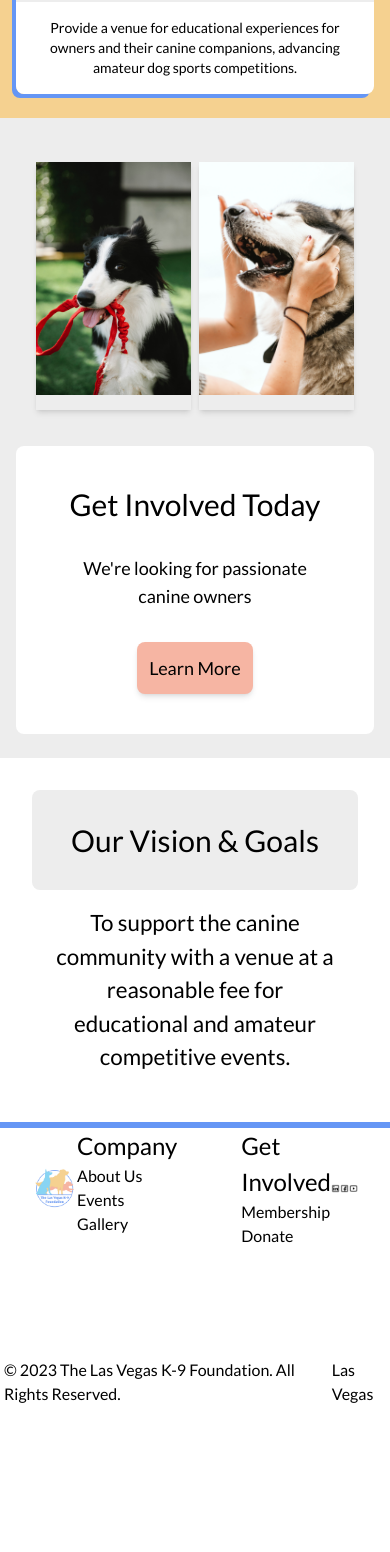
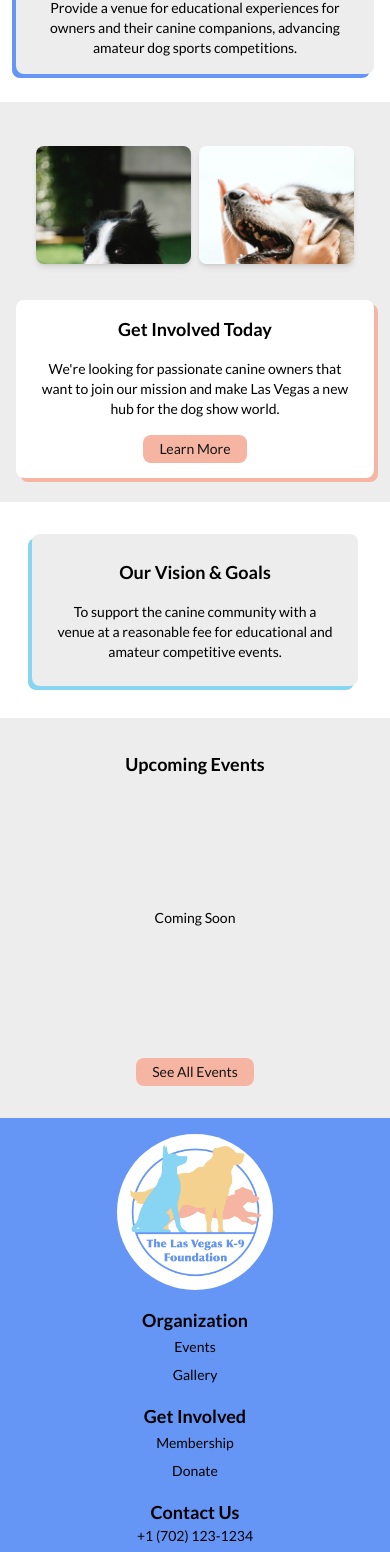
Before and after one commit to keanu-a/the-lvk9f, a React (Vite) app in the folder client/: page / in a window 390 px wide. Shown: the part 426-1978 px from the top of the page. Before the commit the page ends 1836 px from the top, so only its background shows below. Built offline with nearby package versions, Linux system fonts and the light colour scheme.

Commit message:
Finished homepage and made it responsive

```diff
--- a/client/src/components/Footer.tsx
+++ b/client/src/components/Footer.tsx
@@ -1,8 +1,5 @@
 import { Link } from "react-router-dom";
 import logo from "../assets/final-multi.jpg";
-import linkedIn from "../assets/icons8-linkedin-48.png";
-import facebook from "../assets/icons8-facebook-48.png";
-import youtube from "../assets/icons8-youtube-48.png";
 
 interface navText {
   to: string;
@@ -10,7 +7,6 @@ interface navText {
 }
 
 const companyLinks: navText[] = [
-  { to: "/about-us", text: "About Us" },
   {
     to: "/events",
     text: "Events",
@@ -32,54 +28,74 @@ const getInvolvedLinks: navText[] = [
   },
 ];
 
+const contactInformation: string[] = [
+  "+1 (702) 123-1234",
+  "testemail@gmail.com",
+];
+
 export default function Footer() {
   return (
-    <footer className="max-w-7xl h-[18rem] flex flex-col justify-between mx-auto border-t-[6px] border-main-blue">
-      <div className="flex justify-around px-8 items-center">
+    <footer className="bg-main-blue">
+      <div className="max-w-4xl flex flex-col mx-auto gap-4 justify-center items-center py-4 sm:flex-row sm:justify-around">
         <Link to="/">
-          <img src={logo} width={150} alt="The Las Vegas K-9 Foundation logo" />
+          <img
+            src={logo}
+            alt="The Las Vegas K-9 Foundation logo"
+            className="rounded-full w-2/5 mx-auto sm:w-32"
+          />
         </Link>
 
-        <div className="flex gap-16">
+        <div className="grid grid-cols-1 text-center sm:text-left sm:grid-cols-3 gap-4">
           <div>
-            <h3>Company</h3>
-            <ul>
+            <h2 className="text-lg font-bold">Organization</h2>
+            <ul className="flex flex-col gap-1">
               {companyLinks.map(({ to, text }, index) => (
                 <li key={index}>
-                  <Link to={to}>{text}</Link>
+                  <Link
+                    to={to}
+                    className="text-sm hover:text-main-white transition"
+                  >
+                    {text}
+                  </Link>
                 </li>
               ))}
             </ul>
           </div>
 
           <div>
-            <h3>Get Involved</h3>
-            <ul>
+            <h2 className="text-lg font-bold">Get Involved</h2>
+            <ul className="flex flex-col gap-1">
               {getInvolvedLinks.map(({ to, text }, index) => (
                 <li key={index}>
-                  <Link to={to}>{text}</Link>
+                  <Link
+                    to={to}
+                    className="text-sm hover:text-main-white transition"
+                  >
+                    {text}
+                  </Link>
+                </li>
+              ))}
+            </ul>
+          </div>
+
+          <div>
+            <h2 className="text-lg font-bold">Contact Us</h2>
+            <ul className="flex flex-col gap-1">
+              {contactInformation.map((info, index) => (
+                <li key={index} className="text-sm">
+                  {info}
                 </li>
               ))}
             </ul>
           </div>
         </div>
-
-        <div className="flex">
-          <a href="/">
-            <img src={linkedIn} width={30} />
-          </a>
-          <a href="/">
-            <img src={facebook} width={30} />
-          </a>
-          <a href="/">
-            <img src={youtube} width={30} />
-          </a>
-        </div>
       </div>
 
-      <div className="flex justify-between p-1">
-        <h4>&copy; 2023 The Las Vegas K-9 Foundation. All Rights Reserved.</h4>
-        <h4>Las Vegas</h4>
+      <div className="bg-main-yellow flex text-center justify-center p-4 sm:p-2">
+        <p className="text-xs">
+          Copyright &copy; 2023 The Las Vegas K-9 Foundation. All Rights
+          Reserved.
+        </p>
       </div>
     </footer>
   );
--- a/client/src/components/Navbar.tsx
+++ b/client/src/components/Navbar.tsx
@@ -10,7 +10,6 @@ interface navText {
 }
 
 const navLinkText: navText[] = [
-  { to: "/about-us", text: "About Us" },
   {
     to: "/events",
     text: "Events",
@@ -37,7 +36,7 @@ export default function Navbar() {
       <NavLink to="/">
         <img
           src={logo}
-          className="w-[5.5rem] md:w-24"
+          className="w-[4.5rem]"
           alt="The Las Vegas K-9 Foundation logo"
         />
       </NavLink>
@@ -51,7 +50,7 @@ export default function Navbar() {
 
       {/* Menu Nav Bar */}
       <ul
-        className={`flex flex-col gap-8 p-8 w-full text-center absolute z-20 top-full right-0
+        className={`flex flex-col gap-4 p-8 w-full text-center absolute z-20 top-full right-0
                     shadow-lg rounded-b-lg bg-main-white md:hidden ${
                       !toggleMenu && "hidden"
                     }`}
@@ -60,6 +59,7 @@ export default function Navbar() {
           <li key={index}>
             <NavLink
               to={to}
+              onClick={() => setToggleMenu(false)}
               className={`transition text-sm font-medium  ${
                 text === "Donate" ? "donate-btn" : "hover:text-main-blue"
               }`}
@@ -76,7 +76,7 @@ export default function Navbar() {
           <li key={index}>
             <NavLink
               to={to}
-              className={`transition text-sm font-medium ${
+              className={`transition text-xs font-medium ${
                 text === "Donate" ? "donate-btn" : "hover:text-main-blue"
               }`}
             >
--- a/client/src/index.css
+++ b/client/src/index.css
@@ -7,6 +7,10 @@
 @layer components {
   .donate-btn {
     @apply text-main-white bg-main-blue hover:text-main-blue hover:bg-main-gray hover:shadow-shift-left-main hover:shadow-main-blue px-4 py-2 rounded-lg;
+  }
+
+  .btn-red {
+    @apply transition text-main-black bg-main-red hover:text-main-white hover:bg-secondary-red hover:shadow-shift-left-main hover:shadow-main-red px-4 py-1 rounded-lg;
   }
 }
 
--- a/client/src/main.tsx
+++ b/client/src/main.tsx
@@ -4,7 +4,6 @@ import { createBrowserRouter, RouterProvider } from "react-router-dom";
 import App from "./App.tsx";
 import "./index.css";
 
-import AboutUsPage from "./pages/AboutUsPage/AboutUsPage.tsx";
 import EventsPage from "./pages/EventsPage/EventsPage.tsx";
 import GalleryPage from "./pages/GalleryPage/GalleryPage.tsx";
 import MembershipPage from "./pages/MembershipPage/MembershipPage.tsx";
@@ -19,10 +18,6 @@ const router = createBrowserRouter([
       {
         index: true,
         element: <HomePage />,
-      },
-      {
-        path: "about-us",
-        element: <AboutUsPage />,
       },
       {
         path: "events",
--- a/client/src/pages/AboutUsPage/AboutUsPage.tsx
+++ /dev/null
@@ -1,36 +0,0 @@
-import Footer from "../../components/Footer";
-
-export default function AboutUsPage() {
-  return (
-    <main>
-      <div className="h-screen flex flex-col items-center">
-        <h2 className="mb-12">About Us</h2>
-
-        <div className="flex flex-col gap-12 w-full">
-          <section className="h-[18rem] flex w-full">
-            <h2 className="w-1/2 text-center bg-main-blue flex justify-center items-center">
-              Our Mission
-            </h2>
-
-            <p className="w-1/2 text-center flex justify-center items-center p-8">
-              Provide a venue for educational experiences for owners and their
-              canine companions, advancing amateur dog sports competitions.
-            </p>
-          </section>
-
-          <section className="h-[18rem] flex w-full">
-            <p className="w-1/2 text-center flex justify-center items-center p-8">
-              To support the canine community with a venue at a reasonable fee
-              for educational and amateur competitive events.
-            </p>
-            <h2 className="w-1/2 text-center bg-main-blue flex justify-center items-center">
-              Our Vision & Goals
-            </h2>
-          </section>
-        </div>
-      </div>
-
-      <Footer />
-    </main>
-  );
-}
--- a/client/src/pages/EventsPage/EventsPage.tsx
+++ b/client/src/pages/EventsPage/EventsPage.tsx
@@ -1,6 +1,11 @@
+import { useEffect } from "react";
 import Footer from "../../components/Footer";
 
 export default function EventsPage() {
+  useEffect(() => {
+    window.scroll(0, 0);
+  }, []);
+
   return (
     <main>
       <div className="h-screen flex flex-col items-center">
--- a/client/src/pages/GalleryPage/GalleryPage.tsx
+++ b/client/src/pages/GalleryPage/GalleryPage.tsx
@@ -1,6 +1,11 @@
+import { useEffect } from "react";
 import Footer from "../../components/Footer";
 
 export default function GalleryPage() {
+  useEffect(() => {
+    window.scroll(0, 0);
+  }, []);
+
   return (
     <main>
       <div className="h-screen flex flex-col items-center">
--- a/client/src/pages/HomePage/HomePage.tsx
+++ b/client/src/pages/HomePage/HomePage.tsx
@@ -9,7 +9,6 @@ import dogSlideshow1 from "../../assets/hero1.jpg";
 import dogSlideshow2 from "../../assets/hero2.jpg";
 
 import Slideshow from "../../components/Slideshow";
-import ColorContainer from "../../components/ColorContainer";
 
 const SLIDESHOW_IMAGE_FILES = [
   {
@@ -37,7 +36,7 @@ export default function HomePage() {
   return (
     <>
       <section
-        className="flex relative items-center sm:max-h-96 lg:max-h-[30rem] overflow-hidden
+        className="flex relative items-center max-h-[25rem] overflow-hidden
                    before:absolute before:inset-0 before:block before:bg-gradient-to-r before:from-main-blue"
       >
         <h1 className="text-main-white p-4 absolute text-2xl w-7/12 sm:text-3xl md:text-4xl lg:text-6xl lg:w-1/2">
@@ -50,77 +49,61 @@ export default function HomePage() {
         />
       </section>
 
-      <section className="min-h-[12rem] w-full items-center p-4 bg-main-yellow">
-        <div className="flex flex-col items-center justify-center shadow-shift-right-main rounded-lg overflow-hidden sm:flex-row sm:h-40">
-          <h2 className="text-lg h-full w-full p-4 text-center bg-main-gray">
-            Our Mission
-          </h2>
-          <p className="text-sm h-full w-full p-4 text-center bg-main-white">
+      <section className="min-h-[12rem] w-full p-4 flex items-center justify-center">
+        <div className="flex flex-col bg-main-gray p-4 gap-4 items-center justify-center shadow-shift-right-main rounded-lg overflow-hidden max-w-lg">
+          <h2 className="text-lg font-bold">Our Mission</h2>
+          <p className="text-sm h-full w-full text-center">
             Provide a venue for educational experiences for owners and their
             canine companions, advancing amateur dog sports competitions.
           </p>
         </div>
       </section>
 
-      <section className="flex flex-col gap-4 justify-center items-center h-[40rem] py-6 px-4 bg-main-gray overflow-hidden sm:flex-row">
+      <section className="h-[25rem] flex flex-col gap-4 justify-center items-center py-6 px-4 bg-main-gray overflow-hidden sm:flex-row">
         <div className="h-1/2 flex p-4 align-middle justify-center overflow-hidden sm:w-1/2 sm:h-3/4">
           {images.map(({ image, alt }, index) => (
-            <div key={index} className="object-cover w-1/2 m-1 shadow-md">
+            <div
+              key={index}
+              className="object-cover w-1/2 m-1 shadow-md rounded-lg overflow-hidden"
+            >
               <img src={image} alt={alt} />
             </div>
           ))}
         </div>
 
-        <div className="h-1/2 sm:h-3/4 sm:w-1/2">
-          <ColorContainer
-            bgColor="bg-main-white"
-            shift="left"
-            width="half"
-            shadowColor="secondary"
-          >
-            <h2 className="text-center text-3xl md:text-4xl">
-              Get Involved Today
-            </h2>
-            <p className="text-center p-4 text-lg md:text-xl">
-              We're looking for passionate canine owners
-            </p>
-            <Link to="/membership">
-              <button className="transition bg-main-red p-3 rounded-lg text-lg shadow-md hover:text-main-white hover:bg-secondary-red">
-                Learn More
-              </button>
-            </Link>
-          </ColorContainer>
+        <div className="flex flex-col gap-4 p-6 justify-center items-center bg-main-white shadow-shift-left-red rounded-lg overflow-hidden">
+          <h2 className="text-lg font-bold">Get Involved Today</h2>
+          <p className="text-sm text-center">
+            We're looking for passionate canine owners that want to join our
+            mission and make Las Vegas a new hub for the dog show world.
+          </p>
+          <Link to="/membership">
+            <button className="btn-red text-sm">Learn More</button>
+          </Link>
         </div>
       </section>
 
-      <section className="justify-center flex-col flex text-center w-full p-8 sm:flex-row">
-        <ColorContainer bgColor="bg-main-gray" shift="right" shadowColor="red">
-          <h2 className="text-center text-3xl md:text-4xl">
-            Our Vision & Goals
-          </h2>
-        </ColorContainer>
+      <section className="flex items-center justify-center p-8">
+        <div className="flex flex-col gap-4 p-6 items-center justify-center bg-main-gray shadow-shift-right-secondary rounded-lg overflow-hidden">
+          <h2 className="text-lg font-bold">Our Vision & Goals</h2>
 
-        <div className="sm:w-1/2 p-4 flex items-center">
-          <p className="text-center">
+          <p className="text-sm text-center">
             To support the canine community with a venue at a reasonable fee for
             educational and amateur competitive events.
           </p>
         </div>
       </section>
 
-      {/*
-      <section className="h-[40rem] bg-main-gray flex flex-col justify-around items-center">
-        <h2 className="text-center">Upcoming Events</h2>
+      <section className="h-[25rem] flex items-center justify-center p-8 bg-main-gray">
+        <div className="h-full flex flex-col justify-between align-middle text-center gap-4">
+          <h2 className="text-lg font-bold">Upcoming Events</h2>
+          <p className="text-sm text-center">Coming Soon</p>
 
-        <p>No Events Yet</p>
-
-        <Link to="/events">
-          <button className="transition bg-main-red p-3 rounded-lg text-lg shadow-md hover:text-main-white hover:bg-secondary-red">
-            See All Events
-          </button>
-        </Link>
+          <Link to="/events">
+            <button className="btn-red text-sm">See All Events</button>
+          </Link>
+        </div>
       </section>
- */}
 
       <Footer />
     </>
--- a/client/src/pages/MembershipPage/MembershipPage.tsx
+++ b/client/src/pages/MembershipPage/MembershipPage.tsx
@@ -1,6 +1,11 @@
+import { useEffect } from "react";
 import Footer from "../../components/Footer";
 
 export default function MembershipPage() {
+  useEffect(() => {
+    window.scroll(0, 0);
+  }, []);
+
   return (
     <main>
       <div className="h-screen flex flex-col items-center">
--- a/client/tailwind.config.js
+++ b/client/tailwind.config.js
@@ -6,12 +6,17 @@ export default {
   theme: {
     colors: {
       "main-blue": "#6596f5",
+      "main-blue-darker": "#1961F0",
       "secondary-blue": "#88d5f3",
       "main-yellow": "#f5d190",
       "main-red": "#f6b5a3",
+      "main-orange": "#F6C39A",
+      "main-purple": "#AEA6CC",
       "secondary-red": "#A35F4D",
       "main-gray": "#EDEDED",
+      "secondary-gray": "#5C5C5C",
       "main-white": "#ffffff",
+      "main-black": "#141414 ",
     },
     extend: {
       boxShadow: {
@@ -27,7 +32,7 @@ export default {
       textShadow: {
         sm: "0 1px 2px var(--tw-shadow-color)",
         DEFAULT: "0 2px 4px var(--tw-shadow-color)",
-        lg: "1px 1px 0px var(--tw-shadow-color)",
+        lg: "1px 1px 0 var(--tw-shadow-color)",
       },
     },
   },
```
